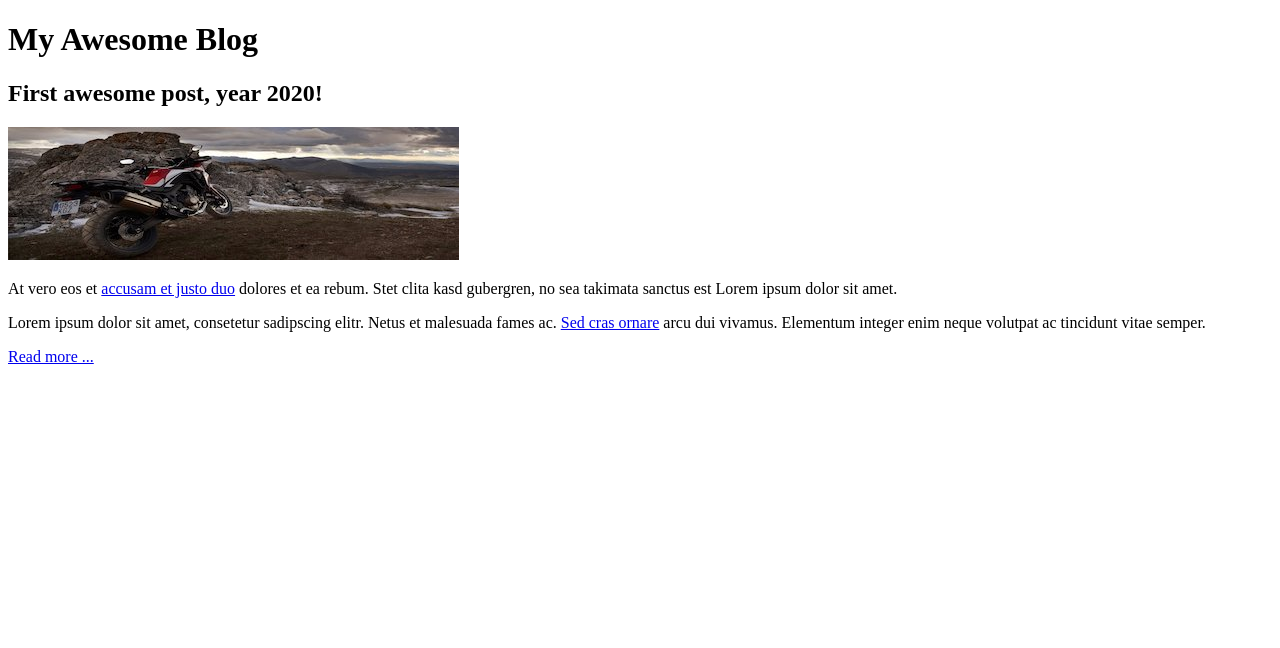
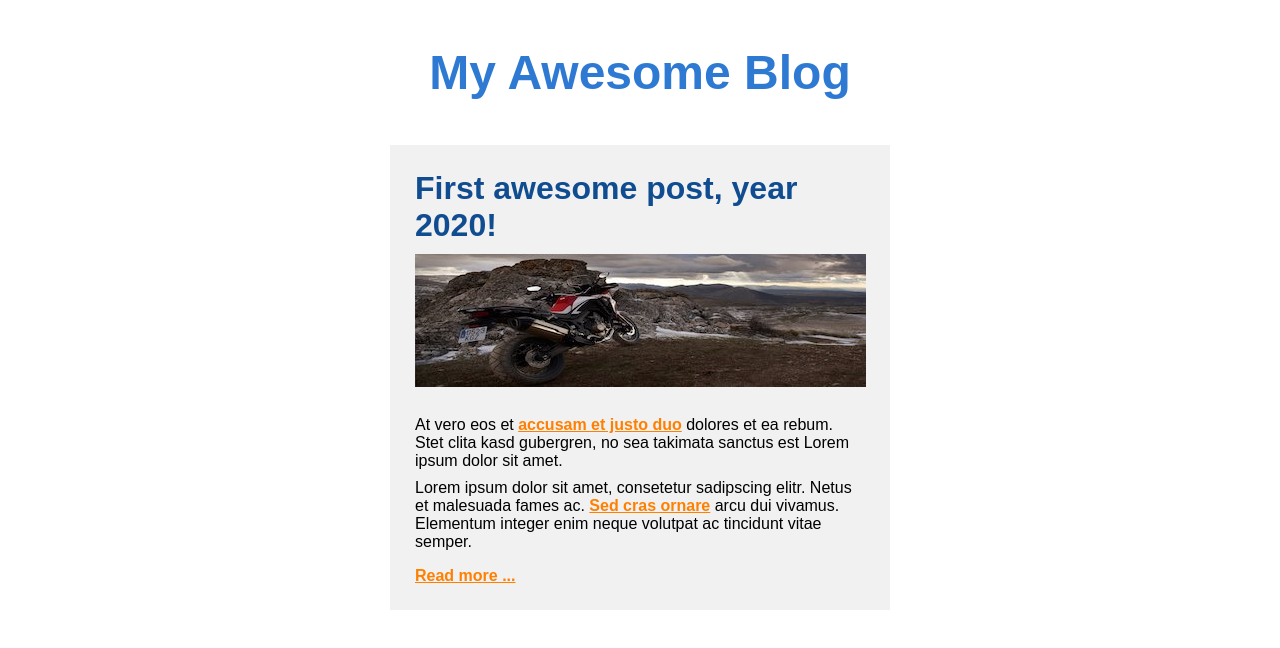
Before and after one commit to ishakbhn/an-awesome-blog, a plain HTML site: page index.html in a window 1280 px wide. Drawn offline with Linux system fonts and the light colour scheme.

Commit message:
implement css

```diff
--- a/css/style.css
+++ b/css/style.css
@@ -0,0 +1,49 @@
+body {
+    font-family: Arial, Helvetica, sans-serif;
+}
+
+h1 {
+    color: #2E7AD3;
+    font-size: 48px;
+    margin: 45px 0;
+    text-align: center;
+}
+
+h2 {
+    color: #104C90;
+    font-size: 32px;
+    margin: 0;
+    margin-bottom: 10px;
+}
+
+/* set all p tag margin-top to 0 */
+p {
+    margin-top: 0;
+}
+
+a:link {
+    color: #FF8000;
+    font-weight: bold;
+}
+
+a:focus,
+a:hover {
+    color: #2E7AD3;
+}
+
+.first-post {
+    background-color: #f1f1f1;
+    width: 450px;
+    padding: 25px;
+    margin: 0 auto;
+}
+
+/* set the first paragraph to have margin top 25px and margin bottom 9px */
+.first-para{
+    margin: 25px 0 9px;
+}
+
+/* set read more margin to 0, if not it has a default margin */
+.read-more {
+    margin: 0;
+}
--- a/index.html
+++ b/index.html
@@ -13,7 +13,8 @@
         <h2>First awesome post, year 2020!</h2>
         <img src="images/africa-twin.jpg" alt="an image of honda africa twin CRF1000">
 
-        <p>At vero eos et <a href="#">accusam et justo duo</a> dolores et ea rebum. Stet clita kasd gubergren, no sea
+        <p class="first-para">At vero eos et <a href="#">accusam et justo duo</a> dolores et ea rebum. Stet clita kasd
+            gubergren, no sea
             takimata sanctus est Lorem ipsum dolor sit amet. </p>
 
         <p>Lorem ipsum dolor sit amet, consetetur sadipscing elitr. Netus et malesuada fames ac. <a href="#">Sed cras
```
